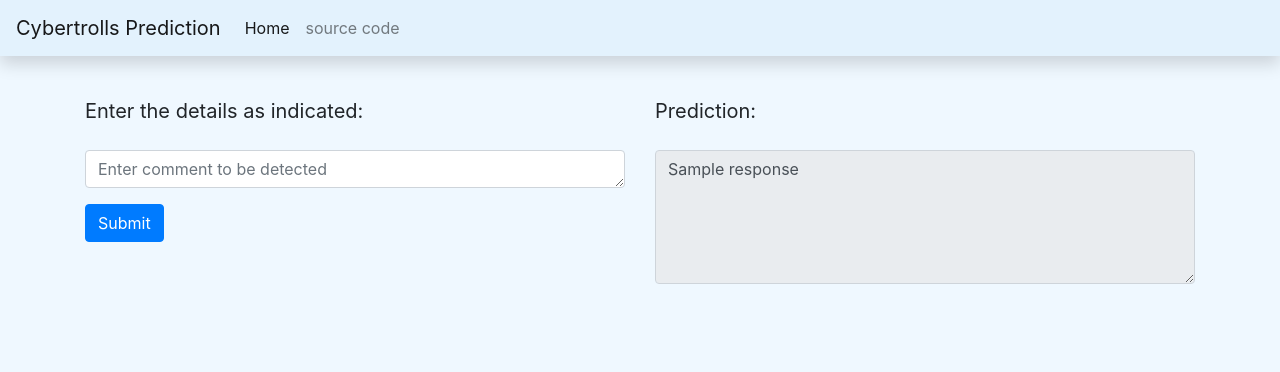
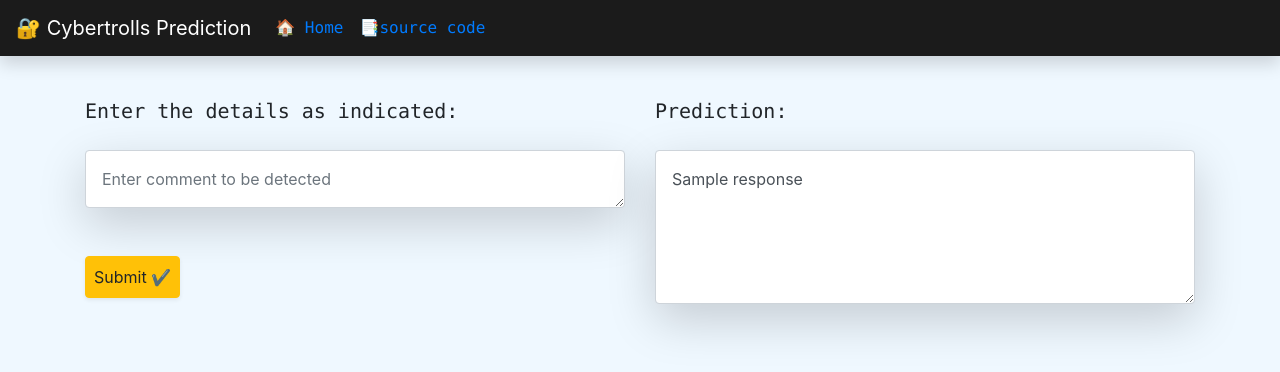
Before and after one commit to harshagarwal2245/Cyberbullying-detection-using-ml, a Flask app: template webapp/templates/index.html in a window 1280 px wide. Shown: the top 372 px of the page. Run offline with Flask 2, Linux system fonts and the light colour scheme; the template is opened without the code that fills it: most values are stand-ins (such as "Sample title", 1, 10 or a date in 2020); some libraries are stand-ins or nearby versions.

Commit message:
changed ui

```diff
--- a/app.py
+++ b/app.py
@@ -26,7 +26,7 @@ def index():
                 text=list(data)[0]
                 t=prediction.predict(text)
                 if t==0:
-                    response="This tweet doesn't contains cyberbullying actvitis"
+                    response="This tweet doesn't contains cyberbullying actvities "
                 else:
                     response="This tweet contains cyberbullying actvitis"
 
--- a/webapp/templates/index.html
+++ b/webapp/templates/index.html
@@ -14,8 +14,8 @@ Cybertrolls Detection
 {% block body %}
 <!-- nav bar -->
 
-<nav class="navbar navbar-expand-lg navbar-light shadow fixed-top" style="background-color: #e3f2fd;">
-    <a class="navbar-brand" href="/">Cybertrolls Prediction</a>
+<nav class="navbar navbar-expand-lg navbar-light shadow fixed-top" style="background-color: rgb(27, 27, 27);">
+    <a class="navbar-brand text-white font-weight-lg" href="/">🔐 Cybertrolls Prediction</a>
     <button class="navbar-toggler" type="button" data-toggle="collapse" data-target="#navbarNav"
         aria-controls="navbarNav" aria-expanded="false" aria-label="Toggle navigation">
         <span class="navbar-toggler-icon"></span>
@@ -23,10 +23,10 @@ Cybertrolls Detection
     <div class="collapse navbar-collapse" id="navbarNav">
         <ul class="navbar-nav">
             <li class="nav-item active">
-                <a class="nav-link" href="/">Home <span class="sr-only">(current)</span></a>
+                <a class="nav-link text-primary text-monospace" href="/"> 🏠 Home <span class="sr-only">(current)</span></a>
             </li>
             <li class="nav-item">
-                <a class="nav-link" href="https://github.com/harshagarwal2245/Cyberbullying-detection-using-ml">source code</a>
+                <a class="nav-link text-primary text-monospace" href="https://github.com/harshagarwal2245/Cyberbullying-detection-using-ml">📑source code</a>
             </li>
         </ul>
     </div>
@@ -47,10 +47,10 @@ Cybertrolls Detection
                         <div class="form-group">
                             <label for="translation">
                                 <blockquote class="blockquote">
-                                    <p class="mb-2">Enter the details as indicated:</p>
+                                    <p class="mb-2 text-monospace">Enter the details as indicated:</p>
                                 </blockquote>
                             </label>
-                            <textarea class="form-control" name="Comments" rows="1"
+                            <textarea class="form-control shadow-lg p-3 mb-5 bg-white rounded" name="Comments" rows="1"
                                 placeholder="Enter comment to be detected"></textarea>
 
                         </div>
@@ -58,26 +58,26 @@ Cybertrolls Detection
                         <!-- Select output language here. -->
                         <div class="form-group">
                         </div>
-                        <button type="submit" class="btn btn-primary mb-2">Submit</button></br>
+                        <button type="submit" class="btn btn-warning p-2 mb-4 shadow-sm text-lg-left" data-toggle="button" aria-pressed="false">Submit ✔️</button></br>
                         </br>
-                    </form>
+
                     <!-- Translated text returned by the Translate API is rendered here. -->
                 </div>
-                <div class="col">
-                    <form>
+                  <div class="col">
                         <div class="form-group">
                             <label for="translation-result">
 
                                 <blockquote class="blockquote">
-                                    <p class="mb-2">Prediction:</p>
+                                    <p class="mb-2 text-monospace">Prediction:</p>
                                 </blockquote>
 
                             </label>
-                            <textarea readonly class="form-control" id="exTextarea" rows="5">{{ response }}</textarea>
+                            <textarea readonly class="form-control shadow-lg p-3 mb-5 bg-white rounded" id="exTextarea" rows="5">{{ response }}</textarea>
                         </div>
                     </form>
                 </div>
             </div>
+        </div>
         </div>
 
         {% endblock body %}
```
